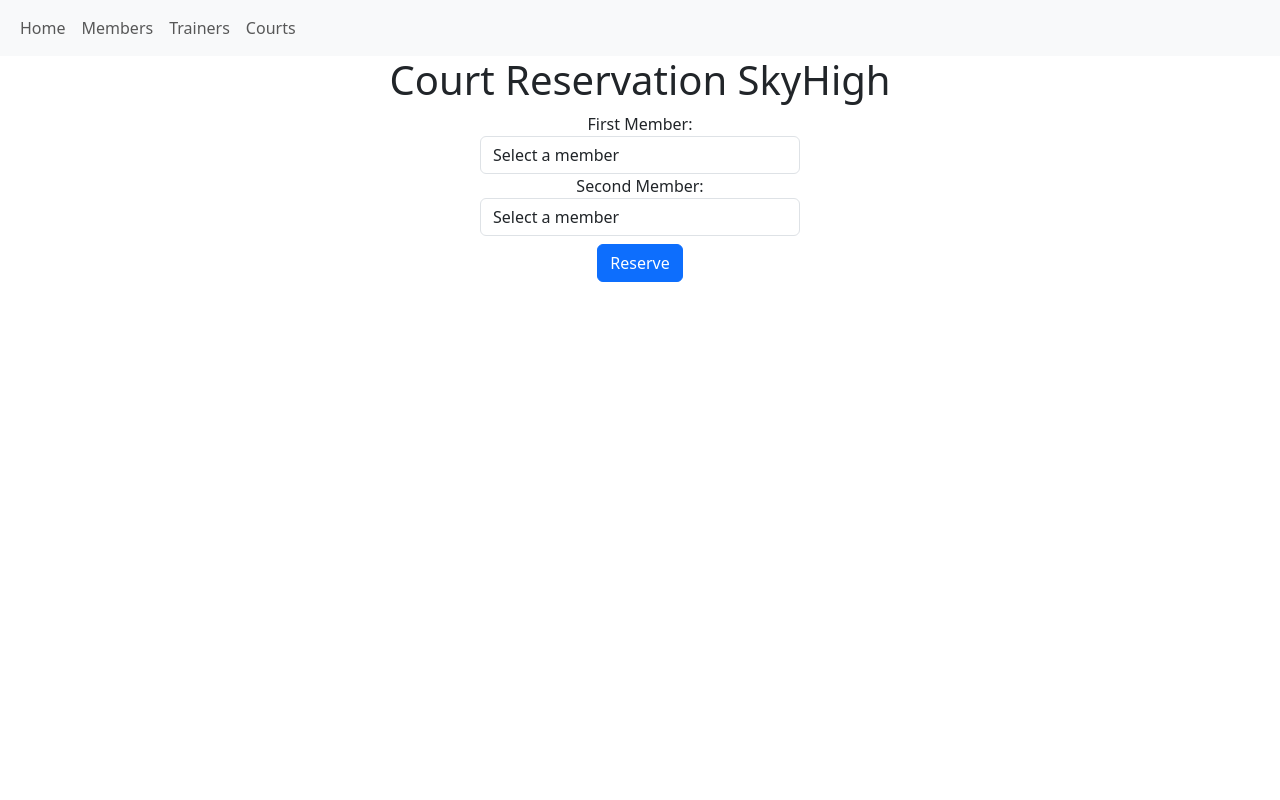
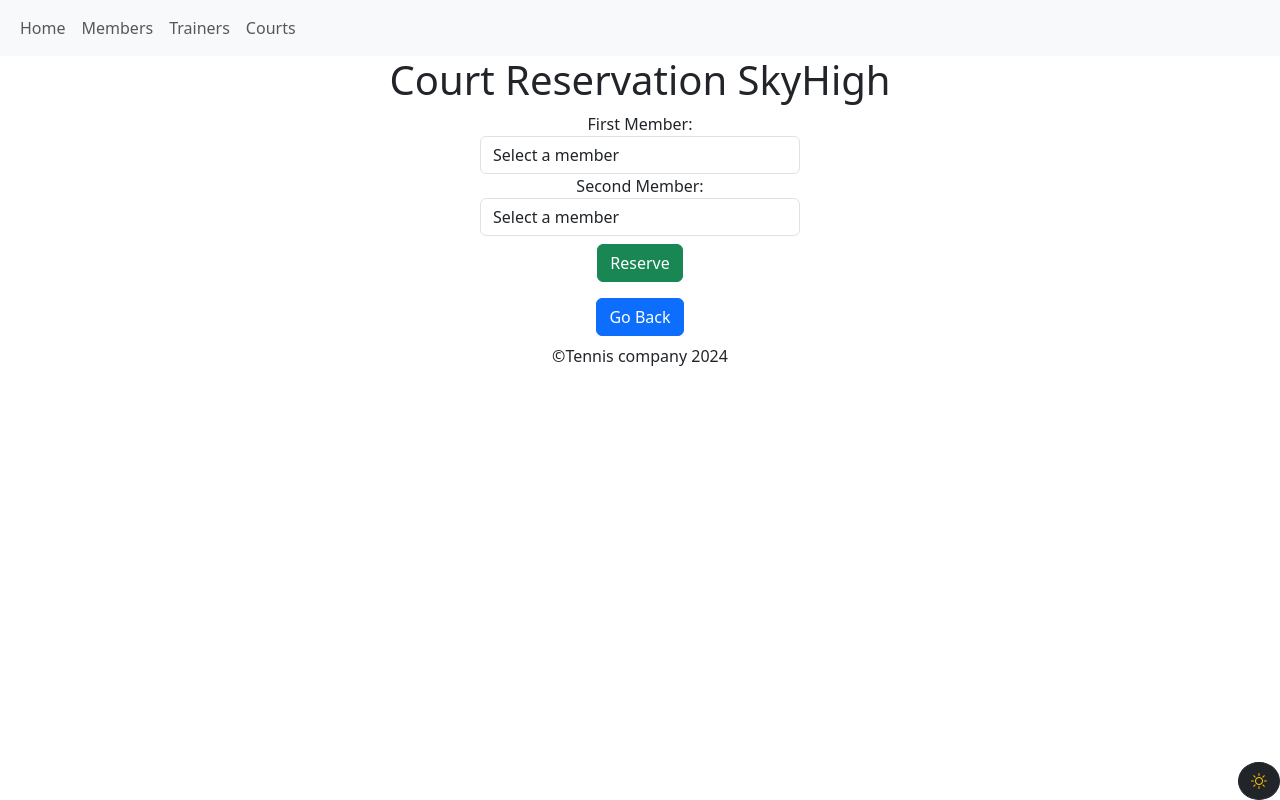
Before and after one commit to petervol27/tennis_django, a Django app: page /courts/court_details/1/reservation in a window 1280 px wide. Run offline with Django 5.2, Linux system fonts and the light colour scheme; data comes from the database, SQL or seed files in the repository; both versions use the stored data as it was after the commit.

Commit message:
added more stuff and dark mode

```diff
--- a/courts/templates/court_order.html
+++ b/courts/templates/court_order.html
@@ -21,10 +21,10 @@
       {%endfor%}
     </select>
   </div>
-  <button class="btn btn-primary mt-2" type="submit">Reserve</button>
+  <button class="btn btn-success mt-2" type="submit">Reserve</button>
   {%if errortxt%}
   <h5 class="text-danger mt-3">{{errortxt}}</h5>
   {%endif%}
 </form>
-
+<a href="{%url 'courts'%}" class="btn btn-primary mt-3">Go Back</a>
 {%endblock%}
--- a/courts/views.py
+++ b/courts/views.py
@@ -41,7 +41,6 @@ def reservation(request, id):
         print(member2_id)
         if member1_id == member2_id or member1_id == "" or member2_id == "":
             error = "Has to be two different members or not an empty option!"
-            print("nope")
             context = {
                 "court": chosen_court,
                 "available_members": available_members,
@@ -49,7 +48,6 @@ def reservation(request, id):
             }
             return render(request, "court_order.html", context)
         else:
-            print("yes")
             member1 = Member.objects.get(id=member1_id)
             member2 = Member.objects.get(id=member2_id)
             member1.court = chosen_court
--- a/members/models.py
+++ b/members/models.py
@@ -1,5 +1,6 @@
 from django.db import models
 from courts.models import Court
+from trainers.models import Trainer
 from django.utils import timezone
 
 
@@ -12,11 +13,11 @@ class Member(models.Model):
     email = models.EmailField()
     phone = models.CharField(max_length=13)
     join_date = models.DateField(max_length=254)
-    # trainer = models.ForeignKey(
-    #     Trainer, on_delete=models.SET_NULL, null=True, related_name="members"
-    # )
     court = models.ForeignKey(
         Court, on_delete=models.SET_NULL, null=True, blank=True, related_name="members"
+    )
+    trainer = models.ForeignKey(
+        Trainer, on_delete=models.SET_NULL, null=True, related_name="trainees"
     )
 
     def __str__(self):
--- a/members/templates/member_details.html
+++ b/members/templates/member_details.html
@@ -8,7 +8,9 @@
     <p class="card-text">Joined at: {{member.join_date}}</p>
     {% if member.court%}
     <p class="card-text">At {{member.court}} Court</p>
-    {%else%} {%endif%}
+    {%else%} {%endif%} {%if member.trainer%}
+    <p class="card-text">Trained by {{member.trainer}}</p>
+    {%else%}{%endif%}
   </div>
 </div>
 <a href="{%url 'members'%}" class="btn btn-primary mt-3">Go Back</a>
--- a/templates/base.html
+++ b/templates/base.html
@@ -9,9 +9,64 @@
       integrity="sha384-QWTKZyjpPEjISv5WaRU9OFeRpok6YctnYmDr5pNlyT2bRjXh0JMhjY6hW+ALEwIH"
       crossorigin="anonymous"
     />
+    <link
+      rel="stylesheet"
+      href="https://cdn.jsdelivr.net/npm/bootstrap-icons@1.11.3/font/bootstrap-icons.min.css"
+    />
+    <script
+      src="https://cdn.jsdelivr.net/npm/bootstrap@5.3.3/dist/js/bootstrap.bundle.min.js"
+      integrity="sha384-YvpcrYf0tY3lHB60NNkmXc5s9fDVZLESaAA55NDzOxhy9GkcIdslK1eN7N6jIeHz"
+      crossorigin="anonymous"
+    ></script>
     <title>{%block title%}Document{%endblock%}</title>
   </head>
-  <body class="text-center">
+  <body class="text-center" id="pageBody">
     {%include 'navbar.html'%} {%block content%} {%endblock%}
+    <footer class="mt-2 position-relative">&copy;Tennis company 2024</footer>
+    <div class="d-flex position-absolute bottom-0 end-0">
+      <button
+        class="btn btn-outline-dark bg-secondary rounded-circle"
+        id="themeToggle"
+      >
+        <i class="bi text-warning" id="themeIcon"></i>
+      </button>
+    </div>
   </body>
 </html>
+<script>
+  let currentTheme = localStorage.getItem('theme') || 'light';
+  const toggle = document.getElementById('themeToggle');
+  const body = document.getElementById('pageBody');
+  let themeIcon = document.getElementById('themeIcon');
+
+  if (currentTheme === 'dark') {
+    body.setAttribute('data-bs-theme', 'dark');
+    themeIcon.classList.add('bi-moon');
+    toggle.classList.add('bg-secondary');
+  }
+  if (currentTheme === 'light') {
+    themeIcon.classList.add('bi-sun');
+    toggle.classList.add('bg-dark');
+  }
+
+  toggle.addEventListener('click', () => changeTheme(currentTheme));
+
+  const changeTheme = (theme) => {
+    if (theme == 'light') {
+      body.setAttribute('data-bs-theme', 'dark');
+      themeIcon.classList.remove('bi-sun');
+      toggle.classList.remove('bg-dark');
+      themeIcon.classList.add('bi-moon');
+      toggle.classList.add('bg-secondary');
+      currentTheme = 'dark';
+      localStorage.setItem('theme', 'dark');
+    } else if (theme == 'dark') {
+      body.removeAttribute('data-bs-theme');
+      currentTheme = 'light';
+      localStorage.setItem('theme', 'light');
+      themeIcon.classList.add('bi-sun');
+      toggle.classList.add('bg-dark');
+    }
+  };
+</script>
+<!-- data-bs-theme="dark" -->
--- a/templates/navbar.html
+++ b/templates/navbar.html
@@ -1,6 +1,14 @@
-<nav class="navbar bg-body-tertiary navbar-expand-lg">
+<nav class="navbar bg-body-tertiary navbar-expand-lg navbar-expand-sm">
+  <button
+    class="navbar-toggler"
+    type="button"
+    data-bs-toggle="collapse"
+    data-bs-target="#collapsibleNavbar"
+  >
+    <span class="navbar-toggler-icon"></span>
+  </button>
   <div class="container-fluid">
-    <ul class="navbar-nav">
+    <ul class="navbar-nav collapse navbar-collapse" id="collapsibleNavbar">
       <li class="nav-item">
         <a
           class="nav-link {%if request.path == '/'%} active {%endif%}"
```
Also changed, not shown: trainers/templates/trainer_details.html (+10 -3 lines), db.sqlite3, members/migrations/0010_member_trainer.py (added).
